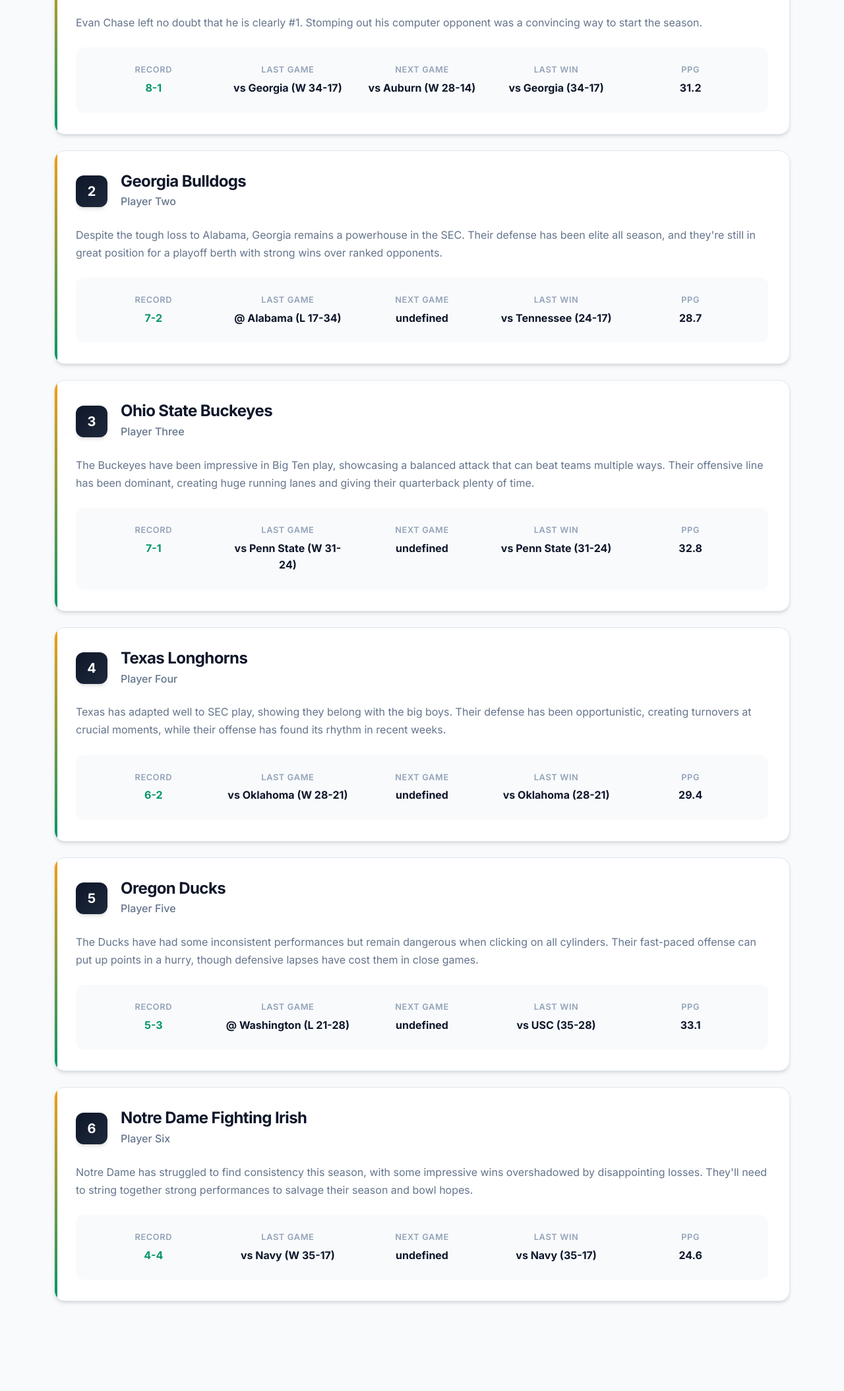
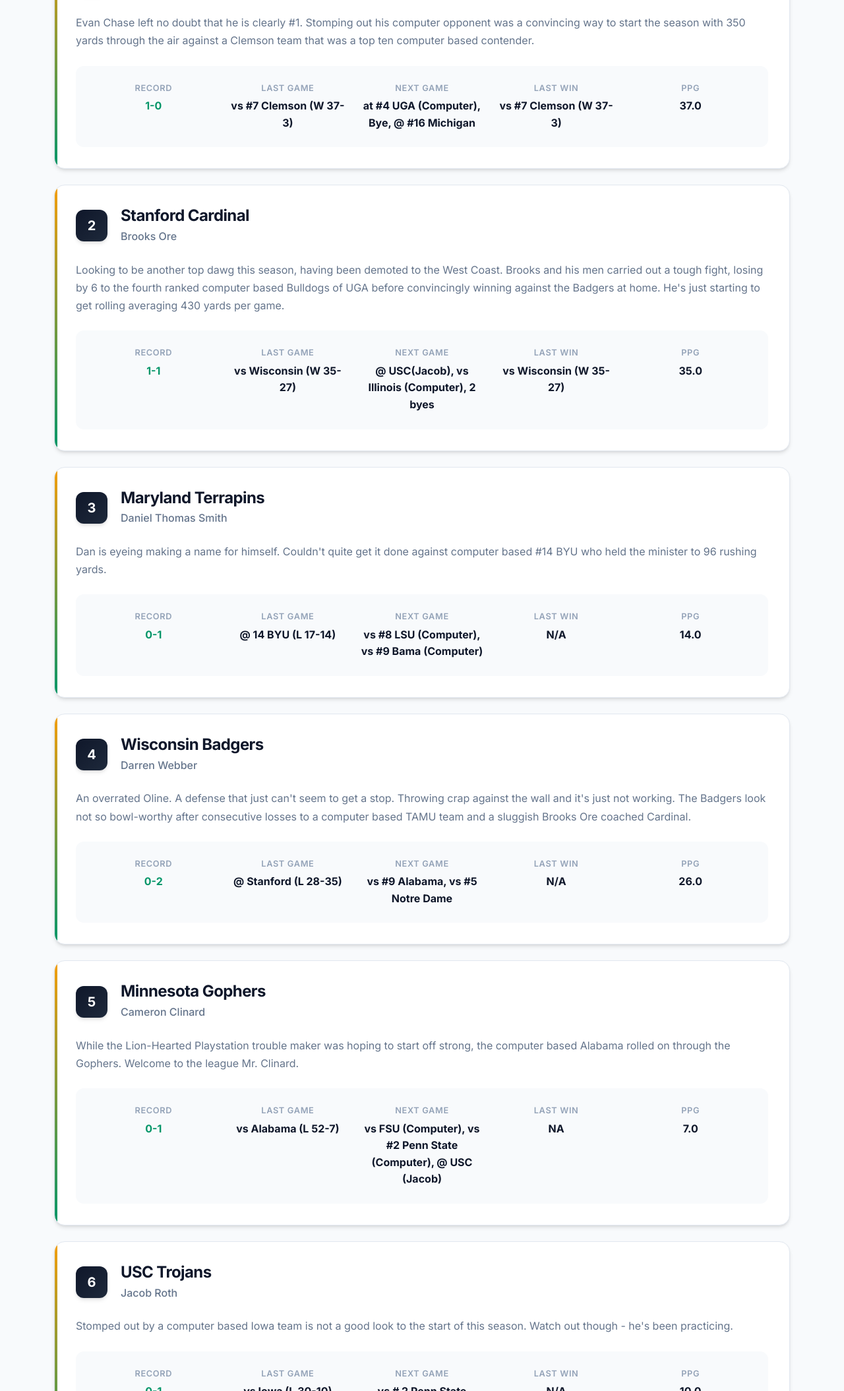
Before and after one commit to Diggy696/mostly-forsyth-website, a plain HTML site: page index.html in a window 1280 px wide. Shown: the part 691-2800 px from the top of the page at 66% size. Drawn offline with nearby package versions, Linux system fonts and the light colour scheme.

Commit message:
Updates to main page and rankings

```diff
--- a/data/power-rankings.json
+++ b/data/power-rankings.json
@@ -1,77 +1,77 @@
 {
-  "lastUpdated": "July 13, 2025",
+  "lastUpdated": "July 13,2025",
   "currentSeason": "2025 Season 1",
   "rankings": [
     {
       "teamName": "Nebraska",
       "playerName": "Evan Chase",
-      "commentary": "Evan Chase left no doubt that he is clearly #1.  Stomping out his computer opponent was a convincing way to start the season.",
+      "commentary": "Evan Chase left no doubt that he is clearly #1.  Stomping out his computer opponent was a convincing way to start the season with 350 yards through the air against a Clemson team that was a top ten computer based contender.",
       "stats": {
-        "record": "8-1",
-        "lastOpponent": "vs Georgia (W 34-17)",
-        "nextOpponent": "vs Auburn (W 28-14)",
-        "lastWin": "vs Georgia (34-17)",
-        "pointsPerGame": "31.2"
+        "record": "1-0",
+        "lastOpponent": "vs #7 Clemson (W 37-3)",
+        "nextOpponent": "at #4 UGA (Computer), Bye, @ #16 Michigan",
+        "lastWin": "vs #7 Clemson (W 37-3)",
+        "pointsPerGame": "37.0"
       }
     },
     {
-      "teamName": "Georgia Bulldogs",
-      "playerName": "Player Two",
-      "commentary": "Despite the tough loss to Alabama, Georgia remains a powerhouse in the SEC. Their defense has been elite all season, and they're still in great position for a playoff berth with strong wins over ranked opponents.",
+      "teamName": "Stanford Cardinal",
+      "playerName": "Brooks Ore",
+      "commentary": "Looking to be another top dawg this season, having been demoted to the West Coast. Brooks and his men carried out a tough fight, losing by 6 to the fourth ranked computer based Bulldogs of UGA before convincingly winning against the Badgers at home.  He's just starting to get rolling averaging 430 yards per game.",
       "stats": {
-        "record": "7-2",
-        "lastOpponent": "@ Alabama (L 17-34)",
-        "lastComputerWin": "vs Florida (W 42-20)",
-        "lastWin": "vs Tennessee (24-17)",
-        "pointsPerGame": "28.7"
+        "record": "1-1",
+        "lastOpponent": "vs Wisconsin (W 35-27)",
+        "nextOpponent": "@ USC(Jacob), vs Illinois (Computer), 2 byes ",
+        "lastWin": "vs Wisconsin (W 35-27)",
+        "pointsPerGame": "35.0"
       }
     },
     {
-      "teamName": "Ohio State Buckeyes",
-      "playerName": "Player Three",
-      "commentary": "The Buckeyes have been impressive in Big Ten play, showcasing a balanced attack that can beat teams multiple ways. Their offensive line has been dominant, creating huge running lanes and giving their quarterback plenty of time.",
+      "teamName": "Maryland Terrapins",
+      "playerName": "Daniel Thomas Smith",
+      "commentary": "Dan is eyeing making a name for himself.  Couldn't quite get it done against computer based  #14 BYU who held the minister to 96 rushing yards.",
       "stats": {
-        "record": "7-1",
-        "lastOpponent": "vs Penn State (W 31-24)",
-        "lastComputerWin": "vs Michigan State (W 35-10)",
-        "lastWin": "vs Penn State (31-24)",
-        "pointsPerGame": "32.8"
+        "record": "0-1",
+        "lastOpponent": "@ 14 BYU (L 17-14)",
+        "nextOpponent": "vs #8 LSU (Computer), vs #9 Bama (Computer)",
+        "lastWin": "N/A",
+        "pointsPerGame": "14.0"
       }
     },
     {
-      "teamName": "Texas Longhorns",
-      "playerName": "Player Four",
-      "commentary": "Texas has adapted well to SEC play, showing they belong with the big boys. Their defense has been opportunistic, creating turnovers at crucial moments, while their offense has found its rhythm in recent weeks.",
+      "teamName": "Wisconsin Badgers",
+      "playerName": "Darren Webber",
+      "commentary": "An overrated Oline.  A defense that just can't seem to get a stop.  Throwing crap against the wall and it's just not working. The Badgers look not so bowl-worthy after consecutive losses to a computer based TAMU team and a sluggish Brooks Ore coached Cardinal.",
       "stats": {
-        "record": "6-2",
-        "lastOpponent": "vs Oklahoma (W 28-21)",
-        "lastComputerWin": "vs TCU (W 42-17)",
-        "lastWin": "vs Oklahoma (28-21)",
-        "pointsPerGame": "29.4"
+        "record": "0-2",
+        "lastOpponent": "@ Stanford (L 28-35)",
+        "nextOpponent": "vs #9 Alabama, vs #5 Notre Dame",
+        "lastWin": "N/A",
+        "pointsPerGame": "26.0"
+      }
+    },
+        {
+      "teamName": "Minnesota Gophers",
+      "playerName": "Cameron Clinard",
+      "commentary": "While the Lion-Hearted Playstation trouble maker was hoping to start off strong, the computer based Alabama rolled on through the Gophers.  Welcome to the league Mr. Clinard.",
+      "stats": {
+        "record": "0-1",
+        "lastOpponent": "vs Alabama (L 52-7)",
+        "nextOpponent": "vs FSU (Computer), vs #2 Penn State (Computer), @ USC (Jacob)",
+        "lastWin": "NA",
+        "pointsPerGame": "7.0"
       }
     },
     {
-      "teamName": "Oregon Ducks",
-      "playerName": "Player Five",
-      "commentary": "The Ducks have had some inconsistent performances but remain dangerous when clicking on all cylinders. Their fast-paced offense can put up points in a hurry, though defensive lapses have cost them in close games.",
+      "teamName": "USC Trojans",
+      "playerName": "Jacob Roth",
+      "commentary": "Stomped out by a computer based Iowa team is not a good look to the start of this season.  Watch out though - he's been practicing.",
       "stats": {
-        "record": "5-3",
-        "lastOpponent": "@ Washington (L 21-28)",
-        "lastComputerWin": "vs Stanford (W 45-14)",
-        "lastWin": "vs USC (35-28)",
-        "pointsPerGame": "33.1"
-      }
-    },
-    {
-      "teamName": "Notre Dame Fighting Irish",
-      "playerName": "Player Six",
-      "commentary": "Notre Dame has struggled to find consistency this season, with some impressive wins overshadowed by disappointing losses. They'll need to string together strong performances to salvage their season and bowl hopes.",
-      "stats": {
-        "record": "4-4",
-        "lastOpponent": "vs Navy (W 35-17)",
-        "lastComputerWin": "vs Boston College (W 21-14)",
-        "lastWin": "vs Navy (35-17)",
-        "pointsPerGame": "24.6"
+        "record": "0-1",
+        "lastOpponent": "vs Iowa (L 30-10)",
+        "nextOpponent": " vs # 2 Penn State (Computer), vs Stanford (Brooks), at #3 Ohio State (Computer)",
+        "lastWin": "N/A",
+        "pointsPerGame": "10.0"
       }
     }
   ]
--- a/index.html
+++ b/index.html
@@ -378,7 +378,7 @@
             <div class="collapse navbar-collapse" id="navbarNav">
                 <ul class="navbar-nav ms-auto">
                     <li class="nav-item">
-                        <a class="nav-link active" href="index.html">Current Rankings</a>
+                        <a class="nav-link active" href="index.html">Power Rankings</a>
                     </li>
                     <li class="nav-item">
                         <a class="nav-link active" href="history.html">History</a>
@@ -397,8 +397,8 @@
     <!-- Hero Section -->
     <section class="hero-section">
         <div class="container text-center">
-            <h1 class="hero-title">NCAA Dynasty League</h1>
-            <p class="hero-subtitle">Elite college football gaming competition</p>
+            <h1 class="hero-title">NCAA 2026 Dynasty Rankings</h1>
+            <p class="hero-subtitle">The commish's take on where things stand.</p>
             <div class="season-badge">
                 <i class="fas fa-trophy me-2"></i>
                 <span id="current-season">2026 Season 1</span>
```
Also changed, not shown: data/teams.json (+9 -9 lines), history.html (+1 -1 lines), teams.html (+1 -1 lines).
